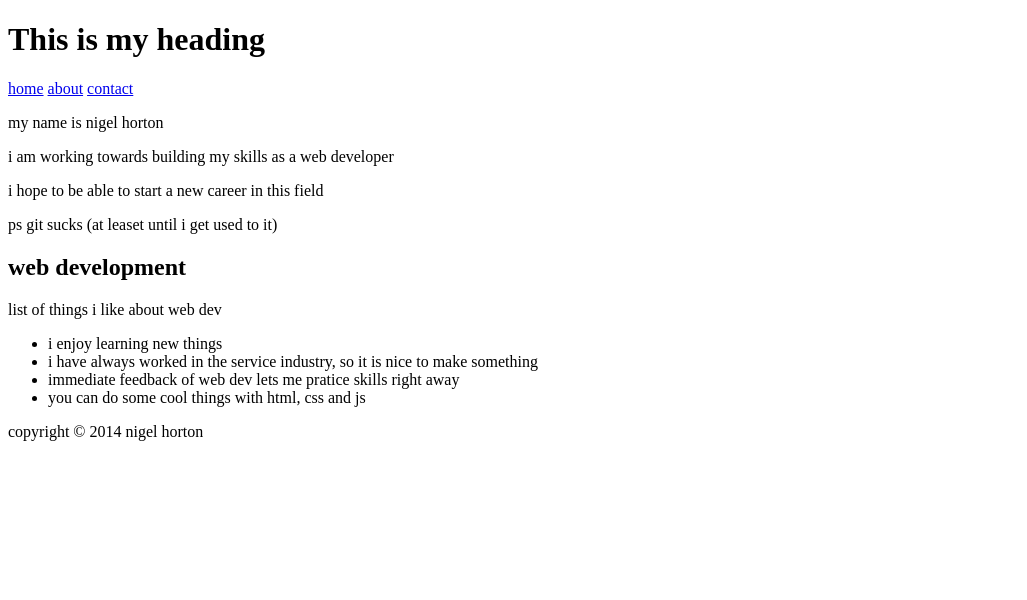
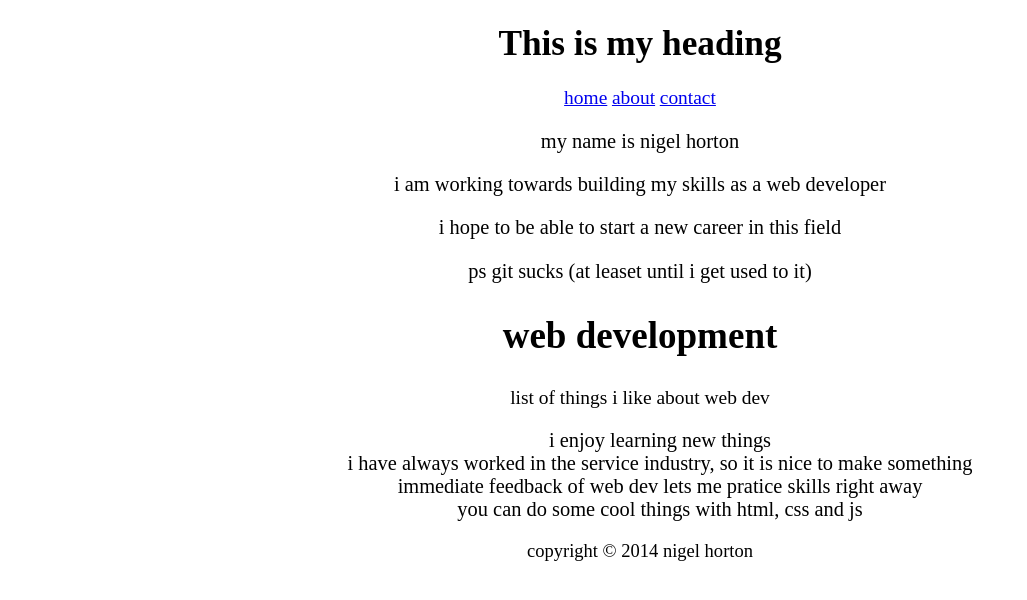
Before and after one commit to nigelsh/SemanticTags, a plain HTML site: page index.html in a window 1280 px wide. Shown: the whole page, without its empty margins (0-1027 px from the left). Drawn offline with Linux system fonts and the light colour scheme.

Commit message:
centered text, increased text size

```diff
--- a/index.html
+++ b/index.html
@@ -4,6 +4,15 @@
     <head>
         <meta charset="utf-8" />
         <title>week 1 semantics</title>
+        <style>
+            * {text-align: center;
+               list-style: none;
+              font-size: 1.05em;
+              }
+            h1,h2,h3 {
+                font-size: 2em;
+            }
+        </style>
     </head>
 
     <body>
```
